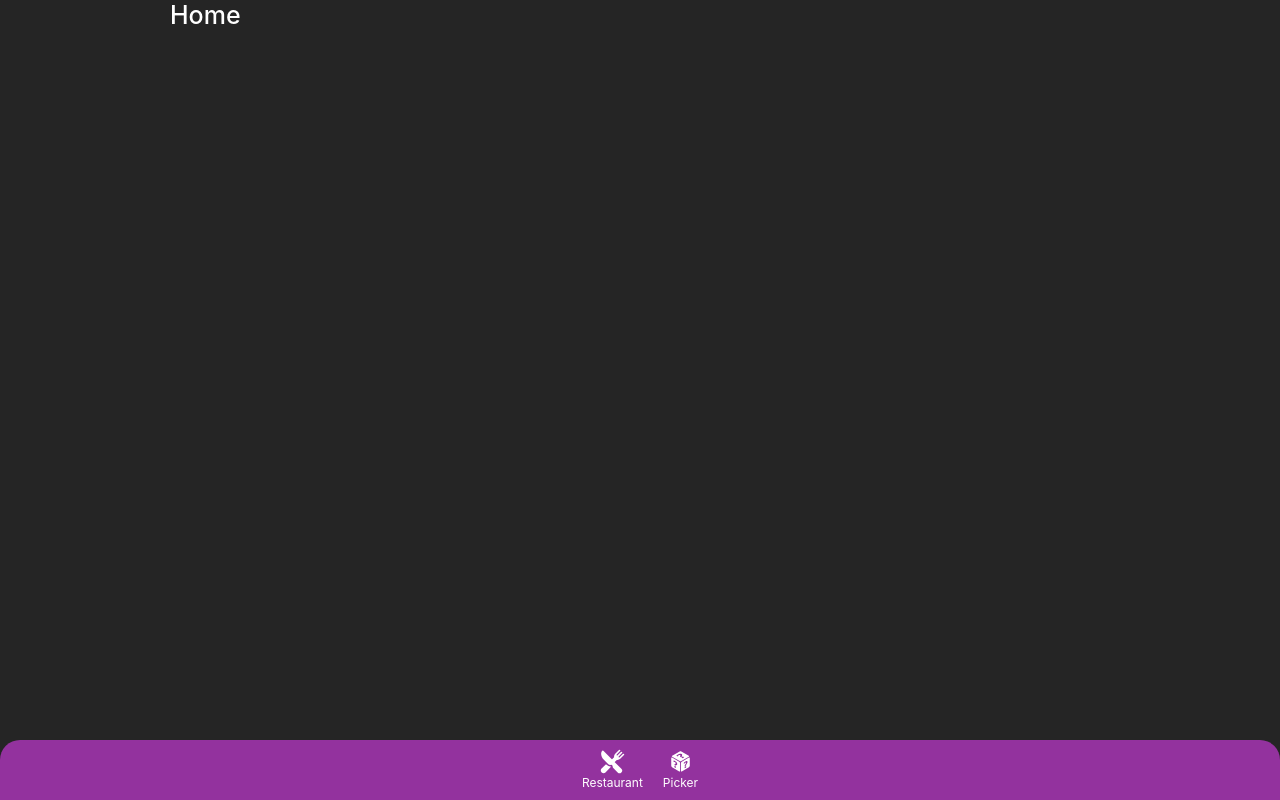
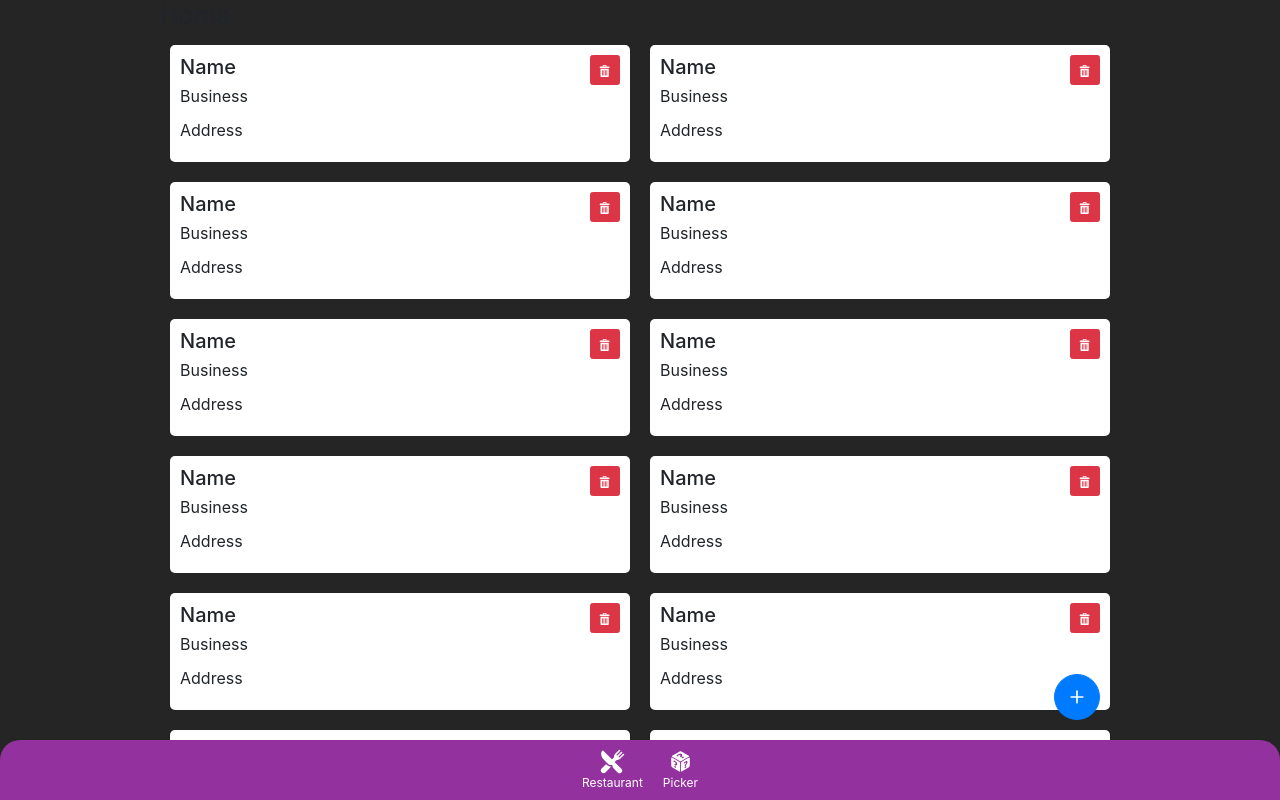
Before and after one commit to LuizPelegrini/restxplorer, a React (Create React App) app: page / in a window 1280 px wide. Built offline with nearby package versions, Linux system fonts and the light colour scheme.

Commit message:
Create RestaurantCard component to represent each item

```diff
--- /dev/null
+++ b/src/components/RestaurantCard/index.tsx
@@ -0,0 +1,23 @@
+import React from 'react';
+
+import { ImBin } from 'react-icons/im';
+import { ContainerCol, RestaurantInfo, BootstrapButton } from './styles';
+
+const RestaurantCard: React.FC = () => {
+  return (
+    <ContainerCol sm={12} md={6}>
+      <RestaurantInfo>
+        <div>
+          <h2>Name</h2>
+          <p>Business</p>
+          <p>Address</p>
+        </div>
+        <BootstrapButton variant="danger">
+          <ImBin size={12} />
+        </BootstrapButton>
+      </RestaurantInfo>
+    </ContainerCol>
+  );
+};
+
+export default RestaurantCard;
--- /dev/null
+++ b/src/components/RestaurantCard/styles.ts
@@ -0,0 +1,30 @@
+import styled from 'styled-components';
+import Col from 'react-bootstrap/Col';
+import Button from 'react-bootstrap/Button';
+
+export const ContainerCol = styled(Col)`
+  padding: 1rem;
+
+  /* @media (min-width: 768px) {
+    padding-top: 0;
+    margin-left: 2rem;
+  } */
+`;
+
+export const RestaurantInfo = styled.div`
+  padding: 1rem;
+
+  display: flex;
+  border-radius: 0.5rem;
+  background-color: var(--white);
+
+  div {
+    flex: 1;
+  }
+`;
+
+export const BootstrapButton = styled(Button)`
+  padding: 0;
+  height: 30px;
+  width: 30px;
+`;
--- a/src/pages/Home/index.tsx
+++ b/src/pages/Home/index.tsx
@@ -1,12 +1,40 @@
 import React from 'react';
+import Row from 'react-bootstrap/Row';
+import { FiPlus } from 'react-icons/fi';
 
-import { Container } from './styles';
+import { Container, BootstrapContainer, AddRestaurantButton } from './styles';
+import RestaurantCard from '../../components/RestaurantCard';
 
 const Home: React.FC = () => {
   return (
     <Container>
       <h1>Home</h1>
       {/* TODO: Filter */}
+      <BootstrapContainer>
+        <Row>
+          <RestaurantCard />
+          <RestaurantCard />
+          <RestaurantCard />
+          <RestaurantCard />
+          <RestaurantCard />
+          <RestaurantCard />
+          <RestaurantCard />
+          <RestaurantCard />
+          <RestaurantCard />
+          <RestaurantCard />
+          <RestaurantCard />
+          <RestaurantCard />
+          <RestaurantCard />
+          <RestaurantCard />
+          <RestaurantCard />
+          <RestaurantCard />
+          <RestaurantCard />
+          <RestaurantCard />
+        </Row>
+      </BootstrapContainer>
+      <AddRestaurantButton>
+        <FiPlus size={20} />
+      </AddRestaurantButton>
     </Container>
   );
 };
--- a/src/pages/Home/styles.ts
+++ b/src/pages/Home/styles.ts
@@ -1,12 +1,29 @@
 import styled from 'styled-components';
+import { Container as ContainerBS, Button } from 'react-bootstrap';
 
 export const Container = styled.div`
+  position: relative; // to accomodate the add button at the bottom of the container
+
   flex: 1;
   display: flex;
   flex-direction: column;
 
-  padding: 0 1rem;
   width: 100%;
   max-width: 960px;
   margin: 0 auto;
 `;
+
+export const BootstrapContainer = styled(ContainerBS)`
+  flex: 1;
+  flex-basis: 0; // avoid container to expand beyond the screen height
+  overflow-y: auto;
+`;
+
+export const AddRestaurantButton = styled(Button)`
+  position: absolute;
+  bottom: 2rem;
+  right: 2rem;
+
+  border-radius: 50%;
+  padding: 1.2rem;
+`;
--- a/src/styles/global.ts
+++ b/src/styles/global.ts
@@ -13,7 +13,6 @@ export default createGlobalStyle`
 
   body{
     background-color: var(--background);
-    color: #FFF;
     -webkit-font-smoothing: antialiased;
 
     font-size: 1.6rem;
```
